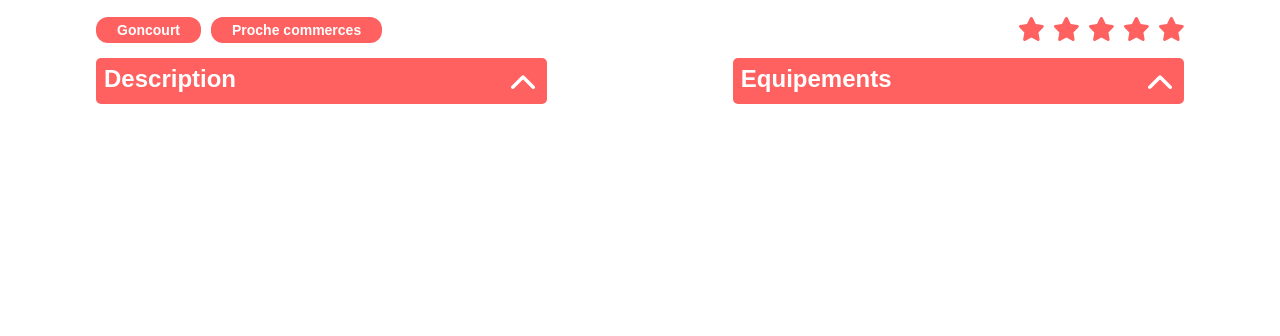
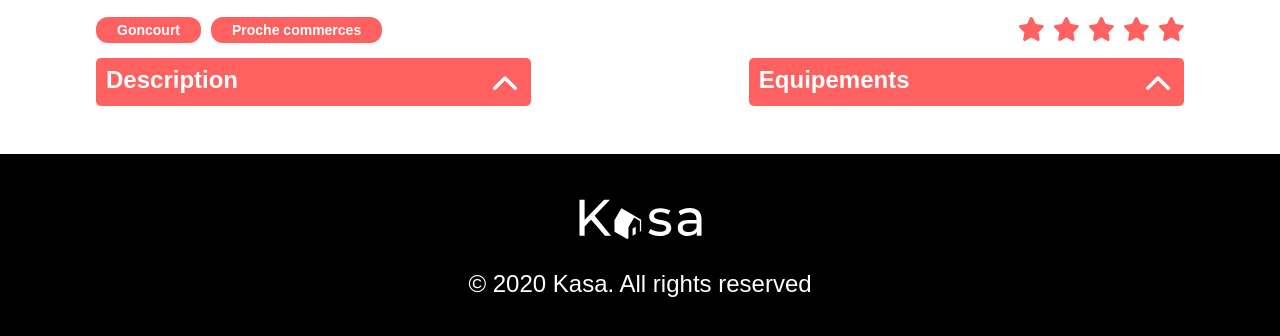
Before and after one commit to JulesVrte/Projet-react, a React (Create React App) app in the folder kasa-app/: page /property/0979876d in a window 1280 px wide. Shown: the part 700-1036 px from the top of the page. Before the commit the page ends 922 px from the top, so only its background shows below. Built offline with nearby package versions, Linux system fonts and the light colour scheme.

Commit message:
fix box input

```diff
--- a/kasa-app/src/App.js
+++ b/kasa-app/src/App.js
@@ -1,6 +1,7 @@
 import Navbar from './Navbar';
 import Homepage from './Homepage';
 import Property from './Property';
+import Footer from './Footer';
 import {BrowserRouter as Router, Route, Routes} from 'react-router-dom';
 
 function App() {
@@ -14,6 +15,7 @@ function App() {
             <Route path="/property/:id" element={ <Property /> }  />
           </Routes>
         </div>
+        <Footer />
       </div>
     </Router>
   );
--- a/kasa-app/src/BoxInput.js
+++ b/kasa-app/src/BoxInput.js
@@ -11,8 +11,9 @@ const BoxInput = ({title, value}) => {
 
         const arrow = document.querySelector(`.${title}-arrow-drop-down`);
 
-        value.style.opacity = isOpen ? 1 : 0;
-        arrow.style.transform = isOpen ? 'rotate(180deg)' : 'rotate(0deg)';
+        value.style.display = isOpen ? "block" : "none";
+        arrow.style.transition = 'transform 0.5s';
+        arrow.style.transform = isOpen ? 'rotate(-180deg)' : 'rotate(0deg)';
     }
 
     const toggleDropDown = () => {
@@ -21,12 +22,15 @@ const BoxInput = ({title, value}) => {
     }
 
     return (
+        <div className='box-input-container'>
 
-        <div className='box-input' onClick={toggleDropDown}>
+            <div className='box-input' onClick={toggleDropDown}>
 
-            <h2 className='title'>{title}</h2>
+                <h2 className='title'>{title}</h2>
 
-            <img className={`${title}-arrow-drop-down`} src={arrowSvg} alt="arrow-drop-down" />
+                <img className={`${title}-arrow-drop-down`} src={arrowSvg} alt="arrow-drop-down" />
+
+            </div>
 
             <div className={`text ${title}`}>{value}</div>
 
--- /dev/null
+++ b/kasa-app/src/Footer.js
@@ -0,0 +1,15 @@
+import logo from './img/white-and-black-logo.svg';
+
+const Footer = () => {
+    return (
+        <footer className="footer">
+
+            <img className="logo-footer" src={logo} alt="logo" />
+
+            <p>© 2020 Kasa. All rights reserved</p>
+
+        </footer>
+      );
+}
+
+export default Footer;
--- a/kasa-app/src/Navbar.js
+++ b/kasa-app/src/Navbar.js
@@ -1,4 +1,4 @@
-import logo from './logo.svg';
+import logo from './img/logo.svg';
 import { Link } from 'react-router-dom';
 
 const Navbar = () => {
--- a/kasa-app/src/index.scss
+++ b/kasa-app/src/index.scss
@@ -218,14 +218,18 @@
       display: flex;
       width: 100%;
       justify-content: space-between;
+
+      .box-input-container{
+        display: flex;
+        flex-direction: column;
+        width: 40%;
         .box-input {
           position: relative;
           display: flex;
           background: #FF6060;
-        width: 40%;
-        margin: 15px 0;
+          margin: 15px 0 0 0;
           justify-content: space-between;
-        padding: 7px 8px;
+          padding: 8px 10px;
           border-radius: 5px;
 
           .title {
@@ -233,11 +237,11 @@
             font-size: 18pt;
             font-weight: 700;
           }
+        }
 
         .text {
-          opacity: 0;
-          transition: all .5s ease;
-          position: absolute;
+          display: none;
+          transition: background-color .2s ease-in-out;
           top: 54px;
           background: #F6F6F673;
           padding: 10px;
@@ -245,6 +249,7 @@
 
           ul {
             list-style: none;
+            transition: background-color .2s ease-in-out;
             padding: 0;
             margin: 0;
           }
@@ -253,3 +258,24 @@
     }
   }
 }
+
+.footer {
+  background: #000000;
+  display: flex;
+  justify-content: center;
+  align-items: center;
+  width: 100%;
+  padding: 30px 0 ;
+  flex-direction: column;
+
+  .logo-footer {
+    padding: 15px;
+  }
+
+  p {
+    color: white;
+    font-size: 18pt;
+    padding: 15px;
+
+  }
+}
```
Also changed, not shown: kasa-app/src/img/logo.svg (renamed from kasa-app/src/logo.svg), kasa-app/src/img/white-and-black-logo.svg (added). Lines whose indentation alone changed are shown as unchanged.
